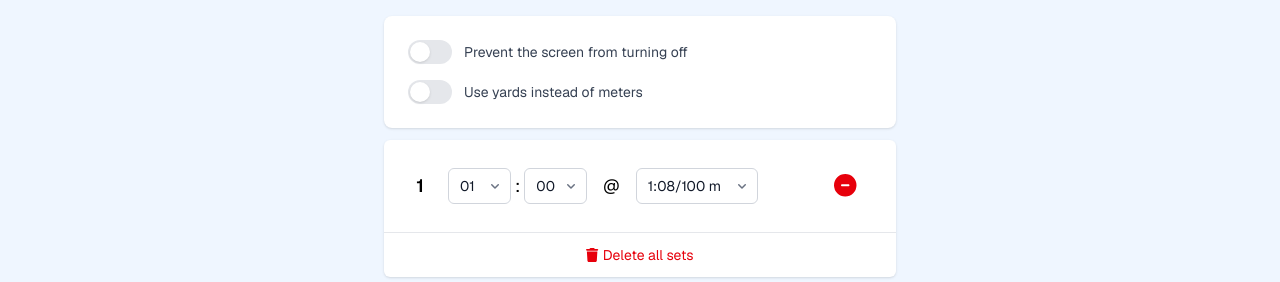
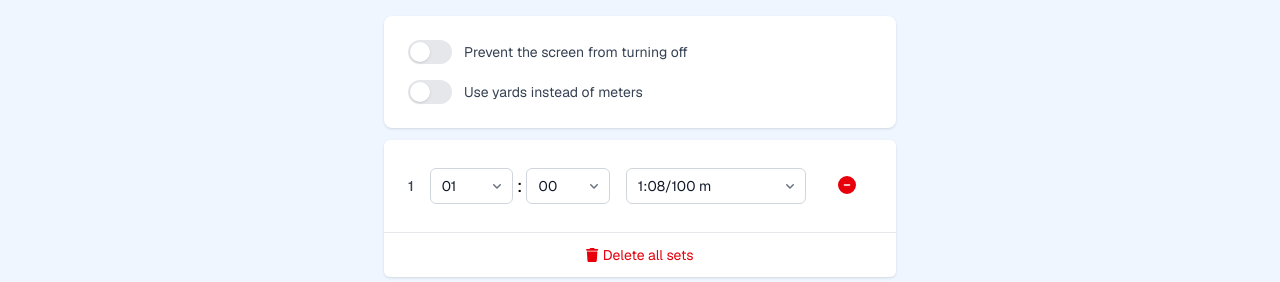
Before and after one commit to gesteves/swimsetter, a Next.js app: page / in a window 1280 px wide. Both pictures are taken after a click on the button "Add Set". Shown: the top 282 px of the page. Built offline with nearby package versions, Linux system fonts and the light colour scheme.

Commit message:
Tweak layout

```diff
--- a/app/components/Set.jsx
+++ b/app/components/Set.jsx
@@ -49,11 +49,14 @@ const Set = forwardRef(function Set({ index, set, onUpdate, onRemove, useYards,
   };
 
   return (
-    <Component ref={ref} className="px-6 py-4 flex flex-col sm:flex-row sm:items-center sm:gap-4">
-      <div className="flex items-center gap-4 flex-1">
-        <div className="font-semibold w-6 text-center">{index + 1}</div>
+    <Component ref={ref} className="px-6 py-4">
+      <div className="flex items-center gap-4">
+        <div className="text-sm font-medium text-gray-700 dark:text-gray-200">{index + 1}</div>
+        <div className="flex flex-col sm:flex-row gap-4 flex-1">
+          <div className="flex flex-col flex-1">
             <div className="flex items-center gap-1">
               <Select
+                id={`duration-minutes-${index}`}
                 value={set.minutes}
                 onChange={(e) => handleChange("minutes", e.target.value)}
                 options={minuteOptions}
@@ -67,9 +70,10 @@ const Set = forwardRef(function Set({ index, set, onUpdate, onRemove, useYards,
                 aria-label="Seconds"
               />
             </div>
-        <span className="hidden sm:block">@</span>
-        <div>
+          </div>
+          <div className="flex flex-col flex-1">
             <Select
+              id={`pace-${index}`}
               value={set.pace}
               onChange={(e) => handleChange("pace", e.target.value)}
               options={paceOptions}
@@ -81,8 +85,9 @@ const Set = forwardRef(function Set({ index, set, onUpdate, onRemove, useYards,
           onClick={handleRemoveClick}
           className="cursor-pointer p-4 text-red-600 hover:text-red-500"
         >
-        <FontAwesomeIcon icon={confirming ? faTriangleExclamation : faCircleMinus} size="lg" />
+          <FontAwesomeIcon icon={confirming ? faTriangleExclamation : faCircleMinus} size="md" />
         </button>
+      </div>
     </Component>
   );
 });
```
Lines whose indentation alone changed are shown as unchanged.
